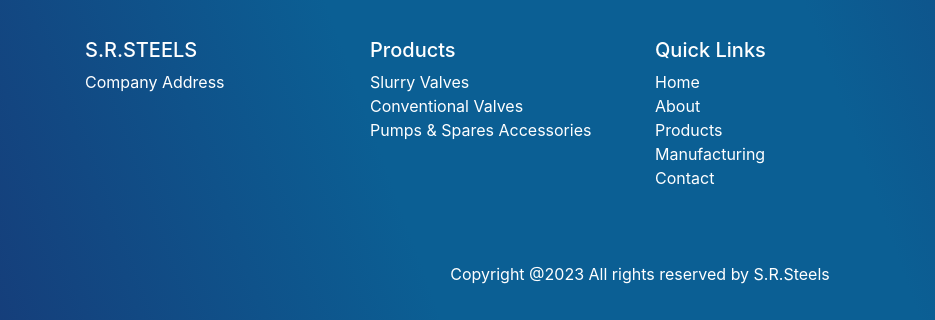
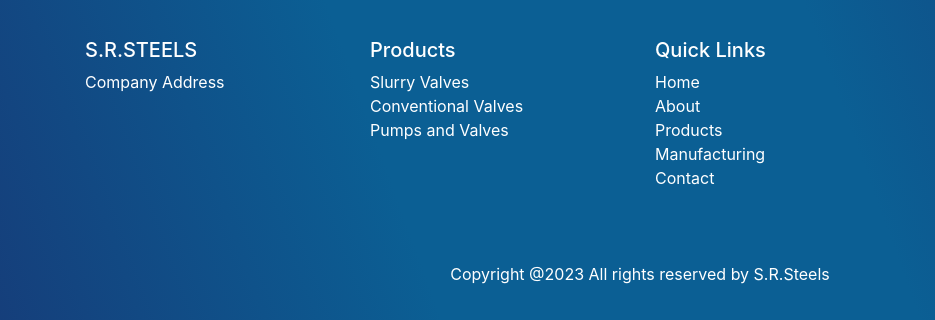
Before and after one commit to Maitri-trivedi/SR-Steel, a plain HTML site: page index1.html in a window 1280 px wide. Shown: the part 2624-2944 px from the top of the page, 0-935 px from the left. Drawn offline with nearby package versions, Linux system fonts and the light colour scheme; a script that the page names is missing; files whose address does not match are found by name.

Commit message:
images update

```diff
--- a/index1.html
+++ b/index1.html
@@ -208,7 +208,8 @@
                         <h5>Products</h5>
                         <a href="">Slurry Valves</a> <br>
                         <a href="">Conventional Valves</a> <br>
-                        <a href="">Pumps & Spares Accessories</a> <br>
+                        <a href="">Pumps and Valves</a> <br>
+
                     </div>
 
                     <div class="col-lg-3 contact-content contact-content-middle">
```
Also changed, not shown: imgs/aboutus.jpg (added), imgs/range of slurry.jpg (added), imgs/slider1_new.jpg (added), imgs/steel_casting1.jpg (added), imgs/steel_casting2.jpg (added), imgs/steel_casting3.jpg (added).
